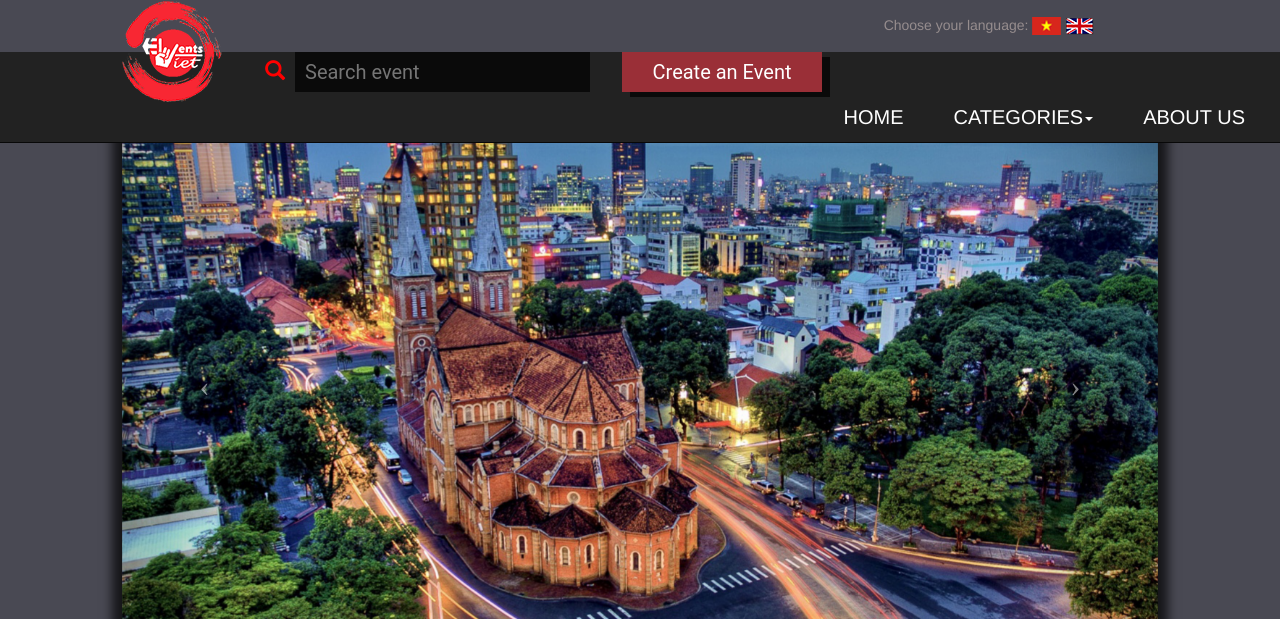
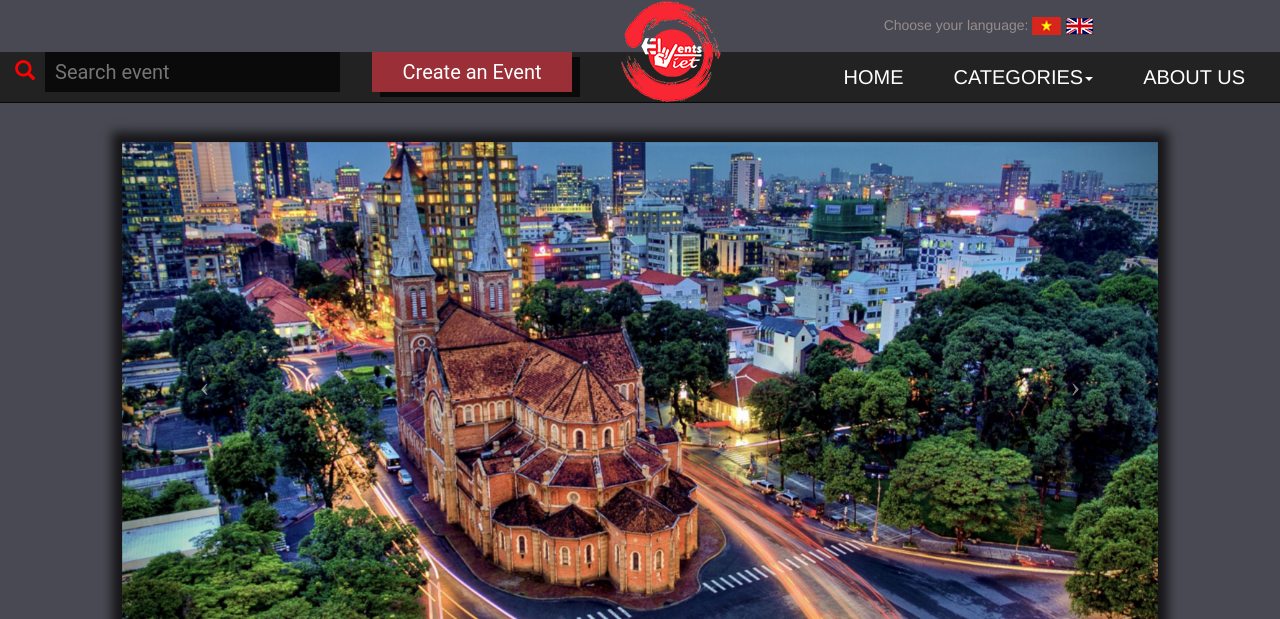
Before and after one commit to anhduc130/Web-App-Project, a CodeIgniter app: page /Web-App-Project/ in a window 1280 px wide. Shown: the top 619 px of the page. Run offline with CodeIgniter, Linux system fonts and the light colour scheme; some libraries are stand-ins or nearby versions.

Commit message:
new style

```diff
--- a/application/views/_includes/navBar.php
+++ b/application/views/_includes/navBar.php
@@ -9,7 +9,8 @@
     <!--Logo and slogan-->
     <div class="container-fluid">
         <div class="row banner">
-        	<a href="<?php echo base_url("home");?>"><img src="<?php echo base_url("static/images/header/logo.png"); ?>" alt="logo" class="logo"></a>
+        	<a href="<?php echo base_url("home");?>"><img src="<?php echo base_url("static/images/header/logo.png"); ?>" alt="logo" class="logo">
+        	</a>
         	<div class="language"> Choose your language:
             	<a href="#"><img src="<?php echo base_url("static/images/header/vnflag.png"); ?>" alt="vn flag" ></a>
             	<a href="#"><img src="<?php echo base_url("static/images/header/UK Flag.png"); ?>" alt="uk flag" ></a>
--- a/application/views/home.php
+++ b/application/views/home.php
@@ -3,7 +3,7 @@
 	<meta charset="UTF-8">
 	<title>EventsViet</title>
 	<link type="text/css" rel="stylesheet" href="<?php echo base_url(); ?>/static/css/carouselStyle.css?v=2.0">
-	<link type="text/css" rel="stylesheet" href="<?php echo base_url(); ?>/static/css/navBarStyle.css">
+	<link type="text/css" rel="stylesheet" href="<?php echo base_url(); ?>/static/css/navBarStyle.css?v=1.0">
 	<link type="text/css" rel="stylesheet" href="<?php echo base_url(); ?>/static/css/home-bodyStyle.css?v=2.0">
 	<link type="text/css" rel="stylesheet" href="<?php echo base_url(); ?>/static/css/homeStyle.css">
 	<link type="text/css" rel="stylesheet" href="<?php echo base_url(); ?>/static/css/aboutUsStyle.css">
@@ -75,20 +75,26 @@
 <script type="text/javascript">
 if($(window).width() > 767){
     $("#carousel-section").css('margin-top','7%');
+    $('.logo').css('margin-left','14%');
 }else if($(window).width() > 505){
     $("#carousel-section").css('margin-top','10%');
+    $('.logo').css('margin-left','-22%');
 }
 else{
 	$("#carousel-section").css('margin-top','17%');
+	$('.logo').css('margin-left','-22%');
 }
 $(window).resize(function(){
     if($(window).width() > 767){
         $("#carousel-section").css('margin-top','7%');
+    	$('.logo').css('margin-left','14%');
     }else if($(window).width() > 505){
         $("#carousel-section").css('margin-top','10%');
+        $('.logo').css('margin-left','-22%');
     }
     else{
 		$("#carousel-section").css('margin-top','17%');
+		$('.logo').css('margin-left','-22%');
 	}
 });
 </script>
--- a/static/css/navBarStyle.css
+++ b/static/css/navBarStyle.css
@@ -3,7 +3,7 @@
 }
 
 .center{
-	margin-left: 20% !important;
+	margin-left: 0% !important;
 }
 
 .banner{
@@ -17,7 +17,7 @@
 .logo{
 	cursor: pointer;
 	position: fixed;
-	margin-left: -25%;
+	margin-left: 14%;
 }
 
 .language{
```
